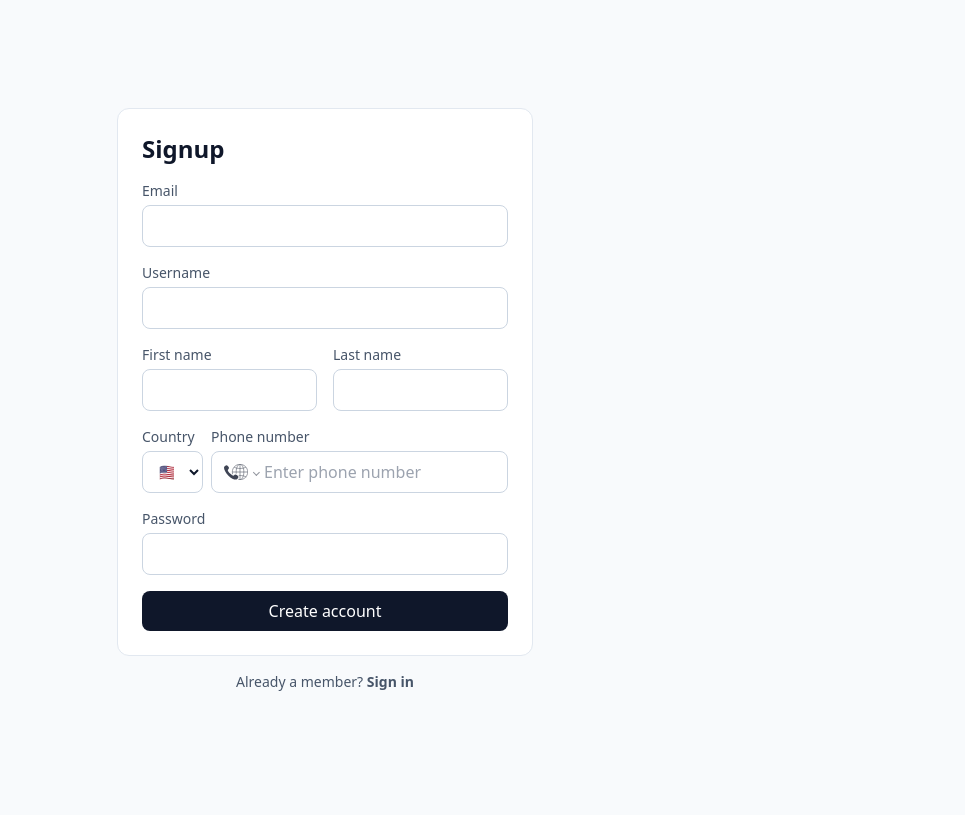
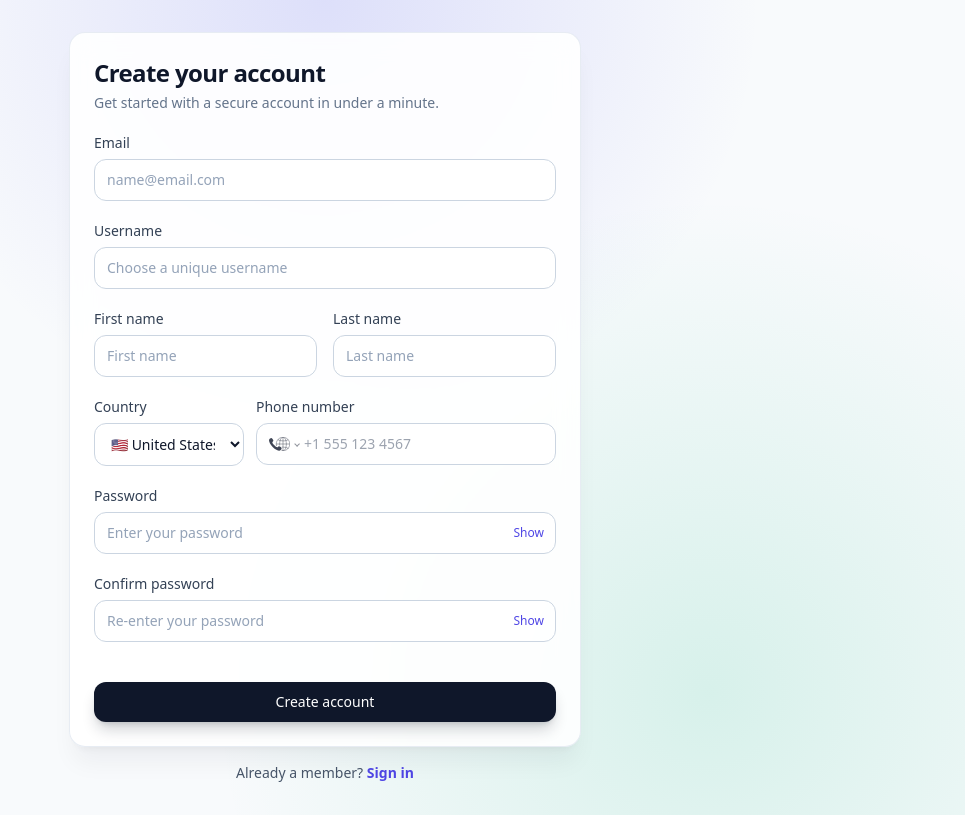
Before and after one commit to NoahA-p3/Finance-App-v1, a Next.js app: page /signup in a window 1280 px wide. Shown: the whole page, without its empty margins (315-1280 px from the left). Built offline with nearby package versions, Linux system fonts and the light colour scheme.

Commit message:
Redesign auth pages with modern UI and inline validation

```diff
--- a/src/app/(auth)/layout.tsx
+++ b/src/app/(auth)/layout.tsx
@@ -1,3 +1,8 @@
 export default function AuthLayout({ children }: { children: React.ReactNode }) {
-  return <main className="mx-auto grid min-h-screen max-w-md place-items-center px-4">{children}</main>;
+  return (
+    <main className="relative flex min-h-screen items-center justify-center overflow-hidden px-4 py-8">
+      <div className="pointer-events-none absolute inset-0 bg-[radial-gradient(circle_at_top,_rgba(99,102,241,0.18),_transparent_42%),radial-gradient(circle_at_80%_85%,_rgba(16,185,129,0.14),_transparent_40%)] dark:bg-[radial-gradient(circle_at_top,_rgba(129,140,248,0.2),_transparent_42%),radial-gradient(circle_at_80%_85%,_rgba(20,184,166,0.2),_transparent_38%)]" />
+      <section className="relative z-10 w-full max-w-lg">{children}</section>
+    </main>
+  );
 }
--- a/src/app/(auth)/login/page.tsx
+++ b/src/app/(auth)/login/page.tsx
@@ -10,16 +10,16 @@ export default async function LoginPage({ searchParams }: LoginPageProps) {
   const showSignupSuccess = params.signup === "success";
 
   return (
-    <div className="w-full">
+    <div className="w-full space-y-4">
       {showSignupSuccess && (
-        <p className="mb-4 rounded-lg border border-emerald-200 bg-emerald-50 px-3 py-2 text-sm text-emerald-700">
+        <p className="rounded-xl border border-emerald-200 bg-emerald-50 px-3 py-2 text-sm text-emerald-700 dark:border-emerald-800 dark:bg-emerald-950/40 dark:text-emerald-300">
           Account created. Please verify your email, then sign in.
         </p>
       )}
       <AuthForm mode="login" />
-      <p className="mt-4 text-center text-sm text-slate-600">
+      <p className="text-center text-sm text-slate-600 dark:text-slate-400">
         No account?{" "}
-        <Link href="/signup" className="font-semibold">
+        <Link href="/signup" className="font-semibold text-indigo-600 transition hover:text-indigo-500 dark:text-indigo-400">
           Create one
         </Link>
       </p>
--- a/src/app/(auth)/signup/page.tsx
+++ b/src/app/(auth)/signup/page.tsx
@@ -3,10 +3,13 @@ import { AuthForm } from "@/components/ui/auth-form";
 
 export default function SignupPage() {
   return (
-    <div className="w-full">
+    <div className="w-full space-y-4">
       <AuthForm mode="signup" />
-      <p className="mt-4 text-center text-sm text-slate-600">
-        Already a member? <Link href="/login" className="font-semibold">Sign in</Link>
+      <p className="text-center text-sm text-slate-600 dark:text-slate-400">
+        Already a member?{" "}
+        <Link href="/login" className="font-semibold text-indigo-600 transition hover:text-indigo-500 dark:text-indigo-400">
+          Sign in
+        </Link>
       </p>
     </div>
   );
--- a/src/app/globals.css
+++ b/src/app/globals.css
@@ -3,9 +3,9 @@
 @tailwind utilities;
 
 :root {
-  color-scheme: light;
+  color-scheme: light dark;
 }
 
 body {
-  @apply bg-slate-50 text-slate-900;
+  @apply bg-slate-50 text-slate-900 antialiased transition-colors duration-300 dark:bg-slate-950 dark:text-slate-100;
 }
--- a/src/components/ui/auth-form.tsx
+++ b/src/components/ui/auth-form.tsx
@@ -1,6 +1,6 @@
 "use client";
 
-import { useState } from "react";
+import { useMemo, useState } from "react";
 import { useRouter } from "next/navigation";
 import PhoneInput, { isValidPhoneNumber } from "react-phone-number-input";
 import type { Country } from "react-phone-number-input";
@@ -30,6 +30,8 @@ const COUNTRY_OPTIONS: CountryOption[] = [
   { code: "MX", dialCode: "+52", flag: "🇲🇽", label: "Mexico" }
 ];
 
+const EMAIL_PATTERN = /^[^\s@]+@[^\s@]+\.[^\s@]+$/;
+
 async function getErrorMessage(response: Response): Promise<string> {
   const text = await response.text();
 
@@ -53,41 +55,96 @@ async function getErrorMessage(response: Response): Promise<string> {
 export function AuthForm({ mode }: AuthFormProps) {
   const [identifier, setIdentifier] = useState("");
   const [password, setPassword] = useState("");
+  const [confirmPassword, setConfirmPassword] = useState("");
+  const [showPassword, setShowPassword] = useState(false);
+  const [showConfirmPassword, setShowConfirmPassword] = useState(false);
   const [username, setUsername] = useState("");
   const [firstName, setFirstName] = useState("");
   const [lastName, setLastName] = useState("");
   const [country, setCountry] = useState<Country>("US");
   const [phoneNumber, setPhoneNumber] = useState<string | undefined>(undefined);
+  const [fieldErrors, setFieldErrors] = useState<Record<string, string>>({});
   const [error, setError] = useState<string | null>(null);
   const [success, setSuccess] = useState<string | null>(null);
   const [loading, setLoading] = useState(false);
   const router = useRouter();
 
+  const passwordStrength = useMemo(() => {
+    if (!password) {
+      return { label: "", score: 0 };
+    }
+
+    const rules = [password.length >= 8, /[A-Z]/.test(password), /\d/.test(password), /[^A-Za-z0-9]/.test(password)];
+    const score = rules.filter(Boolean).length;
+
+    if (score <= 1) {
+      return { label: "Weak", score };
+    }
+
+    if (score <= 3) {
+      return { label: "Fair", score };
+    }
+
+    return { label: "Strong", score };
+  }, [password]);
+
+  const validate = () => {
+    const nextErrors: Record<string, string> = {};
+
+    if (!identifier.trim()) {
+      nextErrors.identifier = mode === "login" ? "Enter your email or username." : "Email is required.";
+    }
+
+    if (mode === "signup" && identifier.trim() && !EMAIL_PATTERN.test(identifier.trim())) {
+      nextErrors.identifier = "Please enter a valid email address.";
+    }
+
+    if (!password) {
+      nextErrors.password = "Password is required.";
+    } else if (mode === "signup" && password.length < 8) {
+      nextErrors.password = "Use at least 8 characters for better security.";
+    }
+
+    if (mode === "signup") {
+      if (!confirmPassword) {
+        nextErrors.confirmPassword = "Please confirm your password.";
+      } else if (confirmPassword !== password) {
+        nextErrors.confirmPassword = "Passwords do not match.";
+      }
+
+      if (!username.trim()) {
+        nextErrors.username = "Username is required.";
+      }
+
+      if (!firstName.trim()) {
+        nextErrors.firstName = "First name is required.";
+      }
+
+      if (!lastName.trim()) {
+        nextErrors.lastName = "Last name is required.";
+      }
+
+      if (!phoneNumber) {
+        nextErrors.phone = "Please enter your phone number.";
+      } else if (!isValidPhoneNumber(phoneNumber)) {
+        nextErrors.phone = "Enter a valid international phone number.";
+      }
+    }
+
+    setFieldErrors(nextErrors);
+    return Object.keys(nextErrors).length === 0;
+  };
+
   const handleSubmit = async (e: React.FormEvent<HTMLFormElement>) => {
     e.preventDefault();
-    setLoading(true);
     setError(null);
     setSuccess(null);
 
-    if (mode === "signup") {
-      if (!identifier.trim() || !password || !username.trim() || !firstName.trim() || !lastName.trim()) {
-        setError("Email, username, first name, last name, and password are required.");
-        setLoading(false);
+    if (!validate()) {
       return;
     }
 
-      if (!phoneNumber) {
-        setError("Please enter a phone number.");
-        setLoading(false);
-        return;
-      }
-
-      if (!isValidPhoneNumber(phoneNumber)) {
-        setError("Please enter a valid international phone number.");
-        setLoading(false);
-        return;
-      }
-    }
+    setLoading(true);
 
     try {
       const endpoint = mode === "login" ? "/api/auth/login" : "/api/auth/signup";
@@ -106,8 +163,6 @@ export function AuthForm({ mode }: AuthFormProps) {
                 username: username.trim(),
                 firstName: firstName.trim(),
                 lastName: lastName.trim(),
-                // `react-phone-number-input` returns phone values in E.164 format (example: +15551234567).
-                // Supabase phone auth expects E.164 so each number includes country code and has one canonical format.
                 phone: phoneNumber
               }
         )
@@ -119,7 +174,7 @@ export function AuthForm({ mode }: AuthFormProps) {
       }
 
       if (mode === "signup") {
-        setSuccess("Signup successful. Verify your email and complete phone/code verification if Supabase prompts you.");
+        setSuccess("Account created successfully. Verify your email to continue.");
         return;
       }
 
@@ -132,60 +187,105 @@ export function AuthForm({ mode }: AuthFormProps) {
     }
   };
 
+  const inputBase =
+    "w-full rounded-xl border bg-white/70 px-3 py-2.5 text-sm text-slate-900 outline-none transition duration-200 placeholder:text-slate-400 dark:bg-slate-900/60 dark:text-slate-100";
+
+  const inputClass = (fieldName: string) =>
+    `${inputBase} ${fieldErrors[fieldName]
+      ? "border-rose-400 focus:border-rose-500 focus:ring-4 focus:ring-rose-100 dark:focus:ring-rose-900/40"
+      : "border-slate-300 focus:border-indigo-500 focus:ring-4 focus:ring-indigo-100 dark:border-slate-700 dark:focus:ring-indigo-900/30"}`;
+
   return (
-    <form className="w-full space-y-4 rounded-xl border border-slate-200 bg-white p-6" onSubmit={handleSubmit}>
-      <h1 className="text-2xl font-semibold capitalize">{mode}</h1>
+    <form
+      className="w-full space-y-5 rounded-2xl border border-slate-200/80 bg-white/90 p-6 shadow-xl shadow-slate-900/5 backdrop-blur-md transition-all duration-300 dark:border-slate-700 dark:bg-slate-950/80"
+      onSubmit={handleSubmit}
+      noValidate
+    >
+      <div className="space-y-1">
+        <h1 className="text-2xl font-semibold tracking-tight text-slate-900 dark:text-slate-100">
+          {mode === "login" ? "Welcome back" : "Create your account"}
+        </h1>
+        <p className="text-sm text-slate-500 dark:text-slate-400">
+          {mode === "login"
+            ? "Sign in to track your finances with confidence."
+            : "Get started with a secure account in under a minute."}
+        </p>
+      </div>
+
       <div>
-        <label className="mb-1 block text-sm text-slate-600">
+        <label className="mb-1.5 block text-sm font-medium text-slate-700 dark:text-slate-300">
           {mode === "login" ? "Email or Username" : "Email"}
         </label>
         <input
-          className="w-full rounded-lg border border-slate-300 px-3 py-2"
+          className={inputClass("identifier")}
           type={mode === "login" ? "text" : "email"}
           value={identifier}
-          onChange={(e) => setIdentifier(e.target.value)}
+          onChange={(e) => {
+            setIdentifier(e.target.value);
+            setFieldErrors((prev) => ({ ...prev, identifier: "" }));
+          }}
+          placeholder={mode === "login" ? "name@email.com or username" : "name@email.com"}
           required
         />
+        {fieldErrors.identifier && <p className="mt-1 text-xs text-rose-600">{fieldErrors.identifier}</p>}
       </div>
+
       {mode === "signup" && (
         <>
           <div>
-            <label className="mb-1 block text-sm text-slate-600">Username</label>
+            <label className="mb-1.5 block text-sm font-medium text-slate-700 dark:text-slate-300">Username</label>
             <input
-              className="w-full rounded-lg border border-slate-300 px-3 py-2"
+              className={inputClass("username")}
               type="text"
               value={username}
-              onChange={(e) => setUsername(e.target.value)}
+              onChange={(e) => {
+                setUsername(e.target.value);
+                setFieldErrors((prev) => ({ ...prev, username: "" }));
+              }}
+              placeholder="Choose a unique username"
               required
             />
+            {fieldErrors.username && <p className="mt-1 text-xs text-rose-600">{fieldErrors.username}</p>}
           </div>
+
           <div className="grid gap-4 sm:grid-cols-2">
             <div>
-              <label className="mb-1 block text-sm text-slate-600">First name</label>
+              <label className="mb-1.5 block text-sm font-medium text-slate-700 dark:text-slate-300">First name</label>
               <input
-                className="w-full rounded-lg border border-slate-300 px-3 py-2"
+                className={inputClass("firstName")}
                 type="text"
                 value={firstName}
-                onChange={(e) => setFirstName(e.target.value)}
+                onChange={(e) => {
+                  setFirstName(e.target.value);
+                  setFieldErrors((prev) => ({ ...prev, firstName: "" }));
+                }}
+                placeholder="First name"
                 required
               />
+              {fieldErrors.firstName && <p className="mt-1 text-xs text-rose-600">{fieldErrors.firstName}</p>}
             </div>
             <div>
-              <label className="mb-1 block text-sm text-slate-600">Last name</label>
+              <label className="mb-1.5 block text-sm font-medium text-slate-700 dark:text-slate-300">Last name</label>
               <input
-                className="w-full rounded-lg border border-slate-300 px-3 py-2"
+                className={inputClass("lastName")}
                 type="text"
                 value={lastName}
-                onChange={(e) => setLastName(e.target.value)}
+                onChange={(e) => {
+                  setLastName(e.target.value);
+                  setFieldErrors((prev) => ({ ...prev, lastName: "" }));
+                }}
+                placeholder="Last name"
                 required
               />
+              {fieldErrors.lastName && <p className="mt-1 text-xs text-rose-600">{fieldErrors.lastName}</p>}
             </div>
           </div>
-          <div className="grid grid-cols-1 gap-2 sm:grid-cols-[1fr_2fr]">
+
+          <div className="grid grid-cols-1 gap-3 sm:grid-cols-[1fr_2fr]">
             <div>
-              <label className="mb-1 block text-sm text-slate-600">Country</label>
+              <label className="mb-1.5 block text-sm font-medium text-slate-700 dark:text-slate-300">Country</label>
               <select
-                className="w-full rounded-lg border border-slate-300 bg-white px-3 py-2"
+                className={inputClass("country")}
                 value={country}
                 onChange={(e) => setCountry(e.target.value as Country)}
               >
@@ -197,38 +297,97 @@ export function AuthForm({ mode }: AuthFormProps) {
               </select>
             </div>
             <div>
-              <label className="mb-1 block text-sm text-slate-600">Phone number</label>
-              {/*
-                Country selection controls the dialing code used by the phone input.
-                The stored `phoneNumber` value is still E.164, regardless of how the user types locally.
-              */}
+              <label className="mb-1.5 block text-sm font-medium text-slate-700 dark:text-slate-300">Phone number</label>
               <PhoneInput
                 country={country}
                 international
                 withCountryCallingCode
                 value={phoneNumber}
-                onChange={setPhoneNumber}
-                className="w-full rounded-lg border border-slate-300 px-3 py-2"
-                placeholder="Enter phone number"
+                onChange={(value) => {
+                  setPhoneNumber(value);
+                  setFieldErrors((prev) => ({ ...prev, phone: "" }));
+                }}
+                className={inputClass("phone")}
+                placeholder="+1 555 123 4567"
                 required
               />
+              {fieldErrors.phone && <p className="mt-1 text-xs text-rose-600">{fieldErrors.phone}</p>}
             </div>
           </div>
         </>
       )}
+
       <div>
-        <label className="mb-1 block text-sm text-slate-600">Password</label>
+        <label className="mb-1.5 block text-sm font-medium text-slate-700 dark:text-slate-300">Password</label>
+        <div className="relative">
           <input
-          className="w-full rounded-lg border border-slate-300 px-3 py-2"
-          type="password"
+            className={`${inputClass("password")} pr-16`}
+            type={showPassword ? "text" : "password"}
             value={password}
-          onChange={(e) => setPassword(e.target.value)}
+            onChange={(e) => {
+              setPassword(e.target.value);
+              setFieldErrors((prev) => ({ ...prev, password: "" }));
+            }}
+            placeholder="Enter your password"
             required
           />
+          <button
+            type="button"
+            onClick={() => setShowPassword((prev) => !prev)}
+            className="absolute right-3 top-1/2 -translate-y-1/2 text-xs font-medium text-indigo-600 transition hover:text-indigo-500 dark:text-indigo-400"
+          >
+            {showPassword ? "Hide" : "Show"}
+          </button>
         </div>
-      {error && <p className="text-sm text-red-600">{error}</p>}
-      {success && <p className="text-sm text-emerald-700">{success}</p>}
-      <button className="w-full rounded-lg bg-slate-900 py-2 text-white" disabled={loading} type="submit">
+        {mode === "signup" && password && (
+          <p className="mt-1 text-xs text-slate-500 dark:text-slate-400">
+            Strength: <span className="font-semibold">{passwordStrength.label}</span>
+          </p>
+        )}
+        {fieldErrors.password && <p className="mt-1 text-xs text-rose-600">{fieldErrors.password}</p>}
+      </div>
+
+      {mode === "signup" && (
+        <div>
+          <label className="mb-1.5 block text-sm font-medium text-slate-700 dark:text-slate-300">Confirm password</label>
+          <div className="relative">
+            <input
+              className={`${inputClass("confirmPassword")} pr-16`}
+              type={showConfirmPassword ? "text" : "password"}
+              value={confirmPassword}
+              onChange={(e) => {
+                setConfirmPassword(e.target.value);
+                setFieldErrors((prev) => ({ ...prev, confirmPassword: "" }));
+              }}
+              placeholder="Re-enter your password"
+              required
+            />
+            <button
+              type="button"
+              onClick={() => setShowConfirmPassword((prev) => !prev)}
+              className="absolute right-3 top-1/2 -translate-y-1/2 text-xs font-medium text-indigo-600 transition hover:text-indigo-500 dark:text-indigo-400"
+            >
+              {showConfirmPassword ? "Hide" : "Show"}
+            </button>
+          </div>
+          {fieldErrors.confirmPassword && <p className="mt-1 text-xs text-rose-600">{fieldErrors.confirmPassword}</p>}
+        </div>
+      )}
+
+      <div className="space-y-2">
+        {error && <p className="rounded-lg bg-rose-50 px-3 py-2 text-sm text-rose-700 dark:bg-rose-950/40 dark:text-rose-300">{error}</p>}
+        {success && (
+          <p className="rounded-lg bg-emerald-50 px-3 py-2 text-sm text-emerald-700 dark:bg-emerald-950/40 dark:text-emerald-300">
+            {success}
+          </p>
+        )}
+      </div>
+
+      <button
+        className="w-full rounded-xl bg-slate-900 py-2.5 text-sm font-medium text-white shadow-lg shadow-slate-900/20 transition hover:-translate-y-0.5 hover:bg-slate-700 focus:outline-none focus:ring-4 focus:ring-slate-300 disabled:cursor-not-allowed disabled:opacity-60 dark:bg-indigo-500 dark:hover:bg-indigo-400 dark:focus:ring-indigo-900"
+        disabled={loading}
+        type="submit"
+      >
         {loading ? "Please wait..." : mode === "login" ? "Sign in" : "Create account"}
       </button>
     </form>
```
Lines whose indentation alone changed are shown as unchanged.
